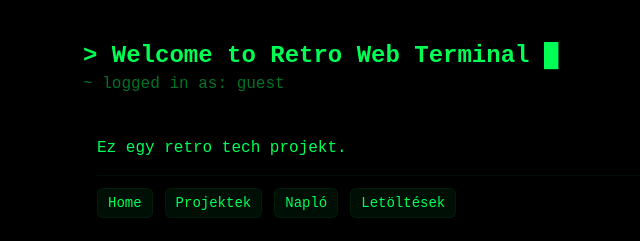
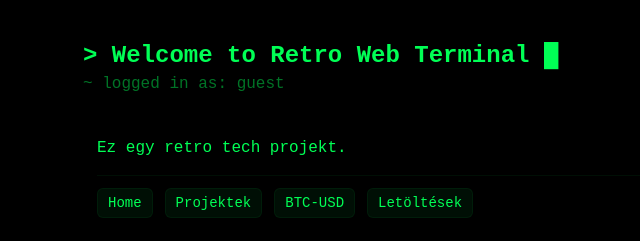
Before and after one commit to kiralyakoslev/kiralyakoslev.github.io, a plain HTML site: page index.html in a window 1280 px wide. Shown: the top 241 px of the page, without its empty margins (67-707 px from the left). Drawn offline with Linux system fonts and the light colour scheme.

Commit message:
Update index.html

```diff
--- a/index.html
+++ b/index.html
@@ -48,7 +48,7 @@
     <div class="menu">
       <a class="btn" href="#home" onclick="navigate(event,'home')">Home</a>
       <a class="btn" href="#projects" onclick="navigate(event,'projects')">Projektek</a>
-      <a class="btn" href="#log" onclick="navigate(event,'log')">Napló</a>
+      <a class="btn" href="#log" onclick="navigate(event,'log')">BTC-USD</a>
       <a class="btn" href="#downloads" onclick="navigate(event,'downloads')">Letöltések</a>
     </div>
   </div>
```
